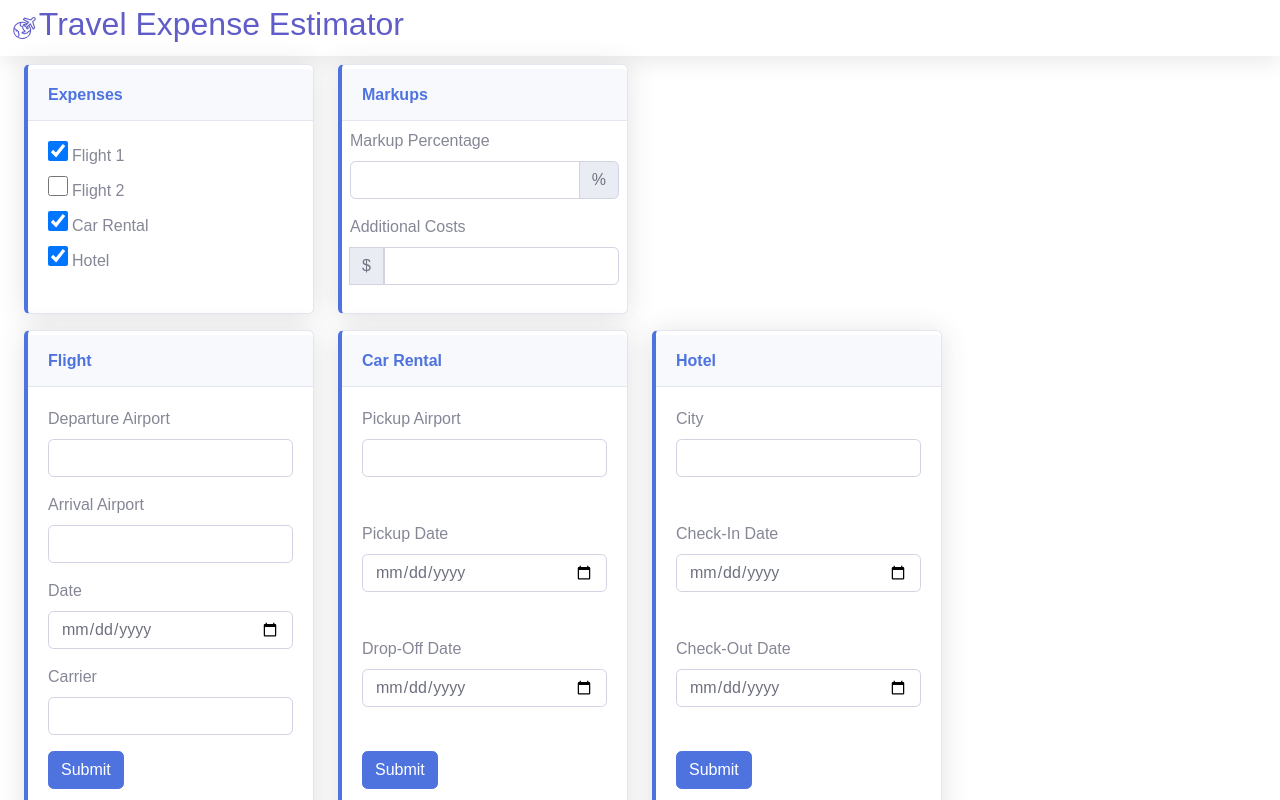
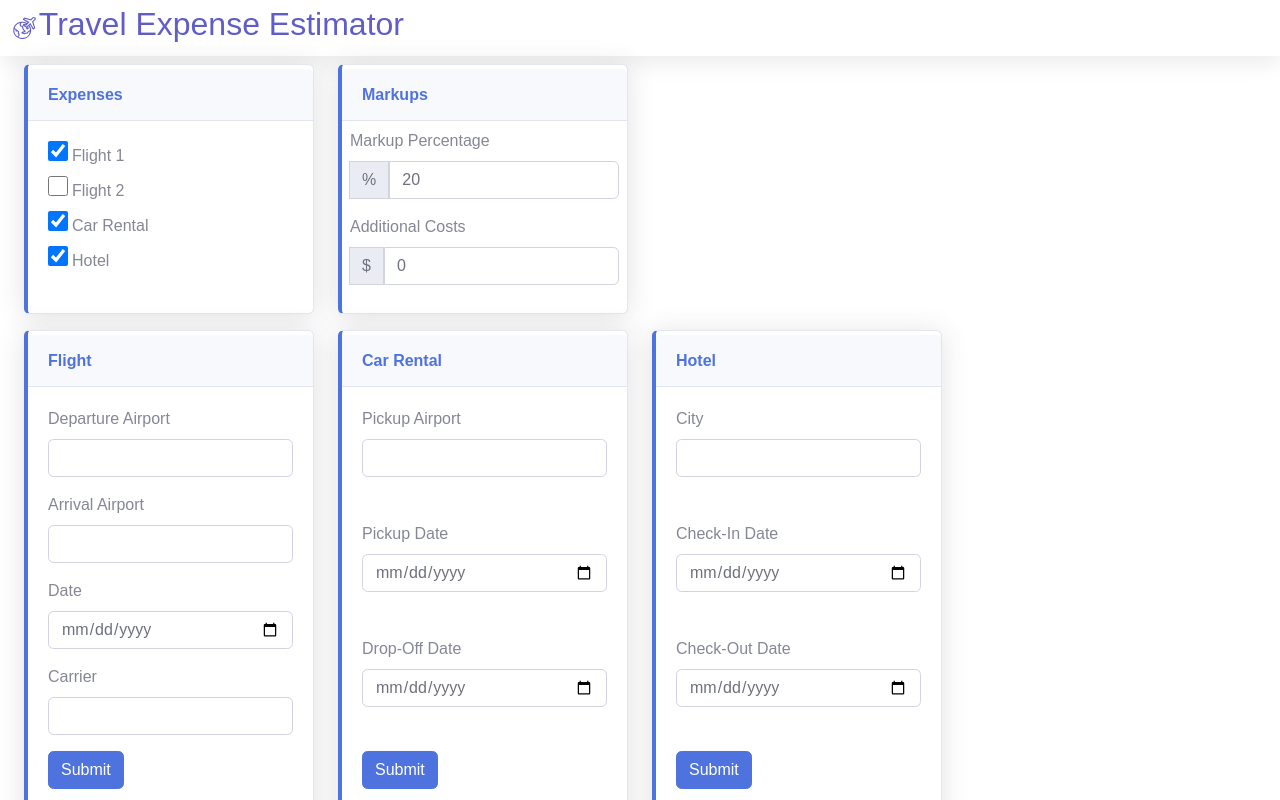
Before and after one commit to hardluker/TravelCostEstimator, an Angular app: page / in a window 1280 px wide. Shown: the top 800 px of the page. Built offline with nearby package versions, Linux system fonts and the light colour scheme.

Commit message:
Updated formatting

```diff
--- a/src/app/options/options.component.ts
+++ b/src/app/options/options.component.ts
@@ -58,14 +58,16 @@ import { HotelFormComponent } from '../hotel-form/hotel-form.component';
               <div class="user form-group">
                 <label for="markup-percentage">Markup Percentage</label>
                 <div class="input-group">
+                  <div class="input-group-append">
+                    <span class="input-group-text">%</span>
+                  </div>
                   <input
                     id="markup-percentage"
                     class="form-control form-control-user"
                     type="number"
+                    [(ngModel)]="markupPercentage"
+                    name="markupPercentage"
                   />
-                  <div class="input-group-append">
-                    <span class="input-group-text">%</span>
-                  </div>
                 </div>
               </div>
               <div class="user form-group">
@@ -78,6 +80,8 @@ import { HotelFormComponent } from '../hotel-form/hotel-form.component';
                     id="additional-costs"
                     class="form-control form-control-user"
                     type="number"
+                    [(ngModel)]="additionalCosts"
+                    name="additionalCosts"
                   />
                 </div>
               </div>
@@ -113,4 +117,7 @@ export class OptionsComponent {
   showFlight2 = false;
   showCarRental = true;
   showHotel = true;
+
+  markupPercentage = 20.0;
+  additionalCosts = 0.0; // Default value for additional costs
 }
```
